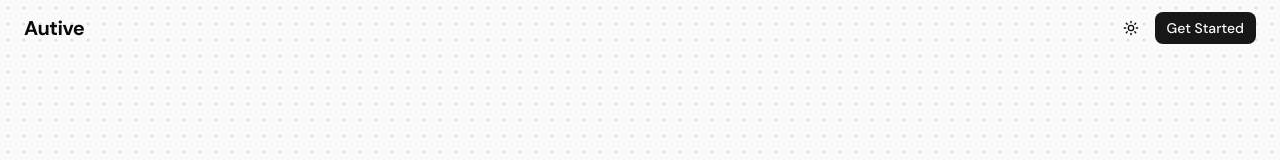
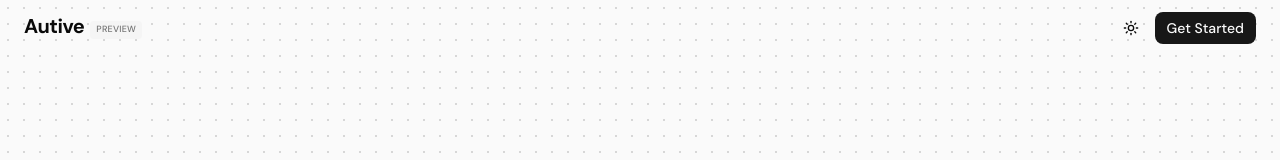
Before and after one commit to ashish141199/agento.sh, a Next.js app in the folder frontend/: page / in a window 1280 px wide. Shown: the top 160 px of the page. Built offline with nearby package versions, Linux system fonts and the light colour scheme.

Commit message:
Enhance Logo component to include an optional "Early Access" badge. Update props to allow conditional rendering of the badge, improving branding visibility for users. This change enhances the user interface by providing additional context for the logo display.

```diff
--- a/frontend/src/components/logo.tsx
+++ b/frontend/src/components/logo.tsx
@@ -3,17 +3,24 @@ import Link from 'next/link'
 interface LogoProps {
   asLink?: boolean
   href?: string
+  showEarlyAccess?: boolean
 }
 
 /**
  * Logo component
  * @param asLink - Whether to wrap in a link
  * @param href - Custom link destination (default: /dashboard)
+ * @param showEarlyAccess - Whether to show the "Early Access" badge (default: true)
  */
-export function Logo({ asLink = false, href = '/dashboard' }: LogoProps) {
+export function Logo({ asLink = false, href = '/dashboard', showEarlyAccess = true }: LogoProps) {
   const content = (
-    <span className="text-xl font-bold tracking-tight">
-      Autive
+    <span className="inline-flex items-baseline gap-1.5">
+      <span className="text-xl font-bold tracking-tight leading-none">Autive</span>
+      {showEarlyAccess && (
+        <span className="px-1.5 py-0.5 text-[9px] font-medium bg-neutral-100 dark:bg-neutral-800 text-neutral-500 dark:text-neutral-400 rounded tracking-wide uppercase translate-y-[-1px]">
+          Preview
+        </span>
+      )}
     </span>
   )
 
```
